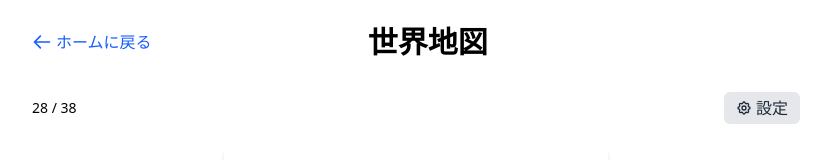
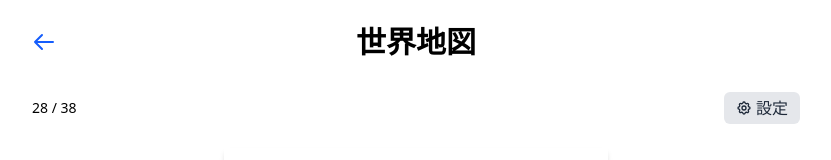
Before and after one commit to ayukatawago/study-app, a Next.js app: page /world-country in a window 1280 px wide. Shown: the top 160 px of the page, without its empty margins (224-1055 px from the left). Built offline with nearby package versions, Linux system fonts and the light colour scheme.

Commit message:
Update header

```diff
--- a/src/app/world-country/page.tsx
+++ b/src/app/world-country/page.tsx
@@ -20,15 +20,15 @@ export default function WorldCountryPage() {
   return (
     <main className="min-h-screen p-4 sm:p-6">
       <div className="max-w-3xl mx-auto">
-        <div className="flex justify-between items-center mb-8">
-          <Link href="/" className="text-blue-600 hover:text-blue-800 flex items-center">
-            <svg xmlns="http://www.w3.org/2000/svg" className="h-5 w-5 mr-1" fill="none" viewBox="0 0 24 24" stroke="currentColor">
-              <path strokeLinecap="round" strokeLinejoin="round" strokeWidth={2} d="M10 19l-7-7m0 0l7-7m-7 7h18" />
-            </svg>
-            ホームに戻る
-          </Link>
-          <h1 className="text-3xl font-bold text-center">世界地図</h1>
-          <div className="w-24"></div> {/* Spacer for centering */}
+        <div className="relative flex justify-center items-center mb-8">
+          <div className="absolute left-0">
+            <Link href="/" className="text-blue-600 hover:text-blue-800 p-2 rounded-full hover:bg-blue-100">
+              <svg xmlns="http://www.w3.org/2000/svg" className="h-6 w-6" fill="none" viewBox="0 0 24 24" stroke="currentColor">
+                <path strokeLinecap="round" strokeLinejoin="round" strokeWidth={2} d="M10 19l-7-7m0 0l7-7m-7 7h18" />
+              </svg>
+            </Link>
+          </div>
+          <h1 className="text-3xl font-bold">世界地図</h1>
         </div>
         <WorldCountryFlashcardDeck />
       </div>
```
